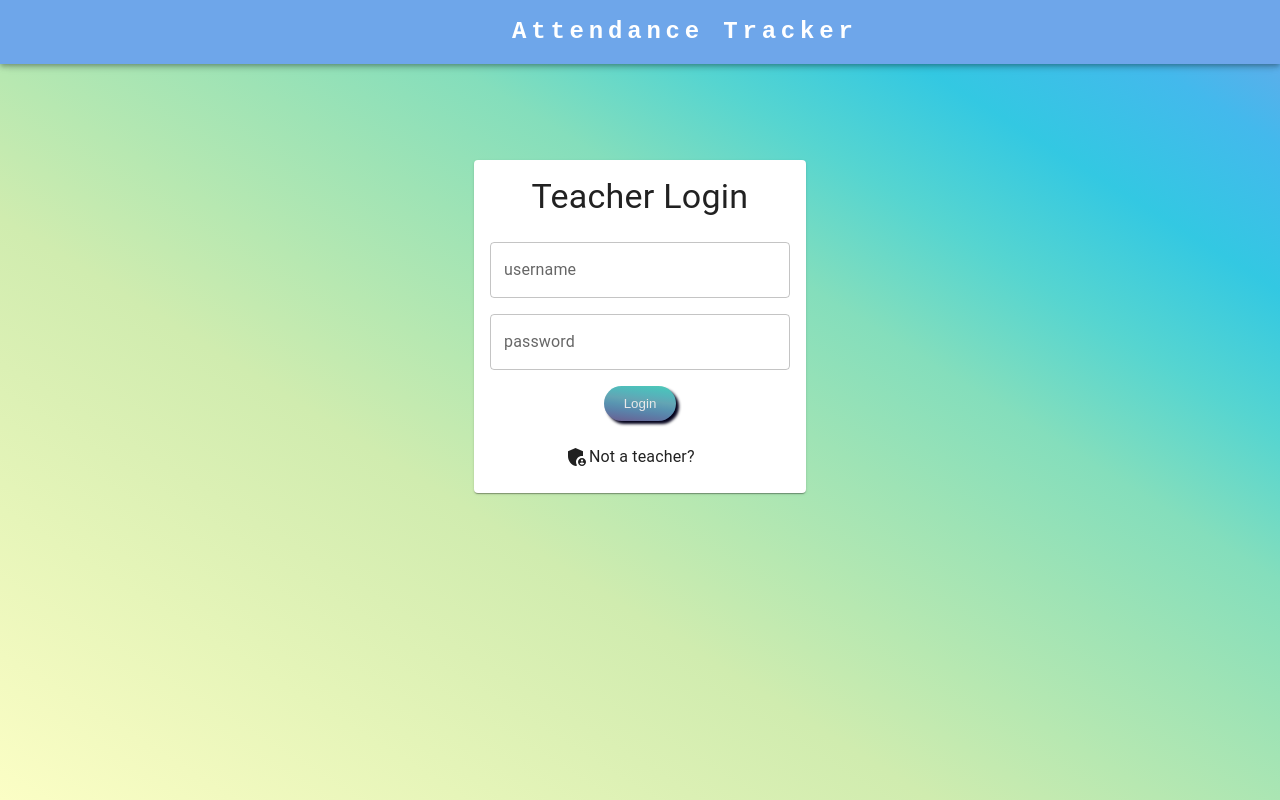
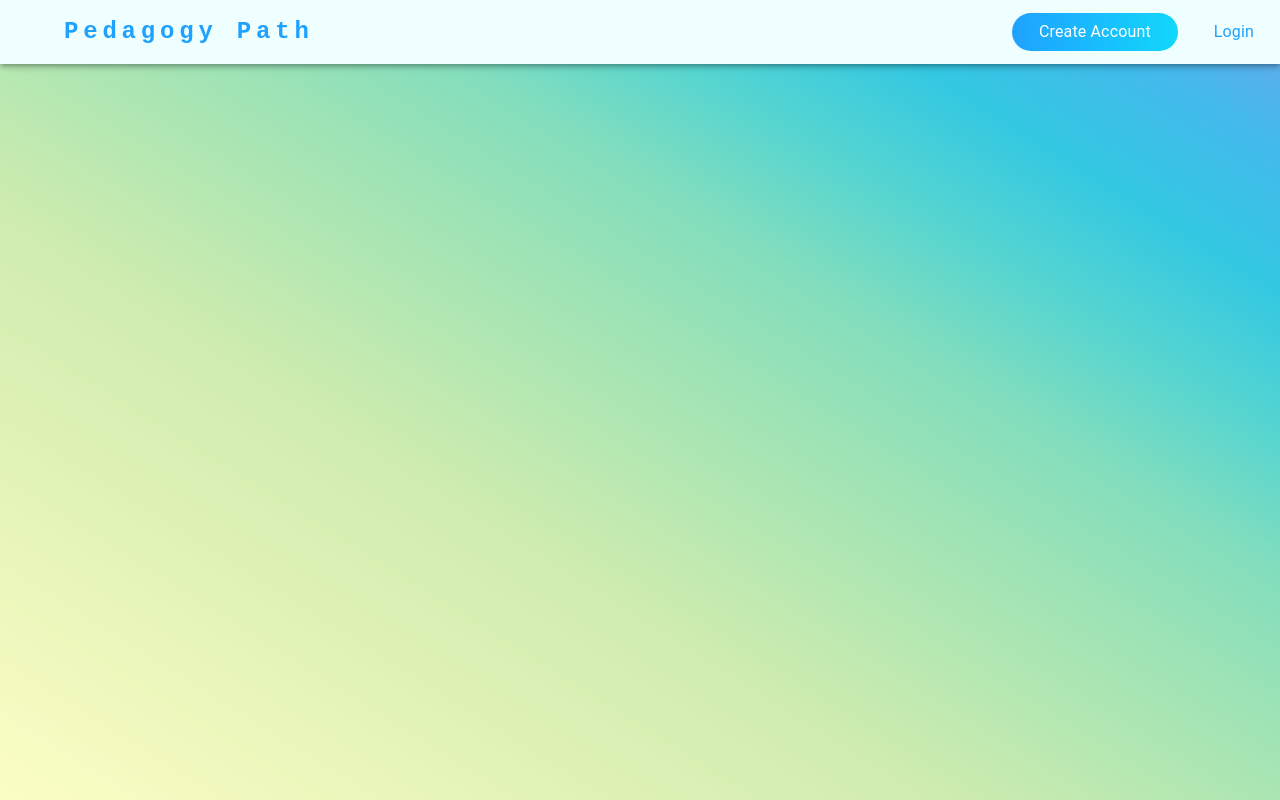
Before and after one commit to katc336/student-attendance-tracker, a React (Vite) app in the folder student-attendance/: page / in a window 1280 px wide. Built offline with nearby package versions, Linux system fonts and the light colour scheme.

Commit message:
update navigation bar

```diff
--- a/student-attendance/src/client/App.css
+++ b/student-attendance/src/client/App.css
@@ -29,6 +29,42 @@
   scale: 1.1;
 }
 
+.nav-bar-button {
+  background-image: linear-gradient(to right, #1FA2FF 0%, #12D8FA 51%, #1FA2FF 100%);
+  margin: 10px;
+  padding: 5px 25px;
+  text-align: center;
+  transition: 0.5s;
+  background-size: 200% auto;
+  color: white;
+  border-radius: 40px;
+  border-color: transparent;
+}
+
+.nav-bar-button:hover {
+  background-position: right center;
+  color: #fff;
+  text-decoration: none;
+}
+
+.login-button {
+  margin: 10px;
+  padding: 5px 15px;
+  border-radius: 40px;
+  border-width: 1px;
+  background-color: transparent;
+  border-color: transparent;
+  color: #1FA2FF;
+  transition: background-image 5s;
+}
+
+.login-button:hover {
+transition: border-color 2s;
+  border-color: #1FA2FF;
+  border-radius: 40px;
+  border-width: 1px;
+}
+
 .link:hover {
   cursor: pointer;
   transition: .5s;
--- a/student-attendance/src/client/content/AppBar/NavBar.tsx
+++ b/student-attendance/src/client/content/AppBar/NavBar.tsx
@@ -1,76 +1,39 @@
 import { useState } from "react";
 import Typography from "@mui/material/Typography"
 import AppBar from "@mui/material/AppBar"
-import Box from '@mui/material/Box';
 import Toolbar from '@mui/material/Toolbar';
-import IconButton from '@mui/material/IconButton';
-import Menu from '@mui/material/Menu';
-import Avatar from '@mui/material/Avatar';
-import Tooltip from '@mui/material/Tooltip';
-import MenuItem from '@mui/material/MenuItem';
 
 const settings = ['Profile', 'Account', 'Dashboard', 'Logout'];
 
 const NavBar: React.FC = () => {
-    const [useractive, setUseractive] = useState(false);
-    const [anchorElUser, setAnchorElUser] = useState<null | HTMLElement>(null);
-    const handleOpenUserMenu = (event: React.MouseEvent<HTMLElement>) => {
-        setAnchorElUser(event.currentTarget);
-    };
-    const handleCloseUserMenu = () => {
-        setAnchorElUser(null);
-    };
     return (
         <div>
-            <AppBar sx={{ backgroundColor: "#6EA6EA" }}>
+            <AppBar sx={{ backgroundColor: "#efffff" }}>
                 <Toolbar disableGutters>
                     <Typography
                         variant="h5"
-                        noWrap
-                        component="a"
-                        href="#app-bar-with-responsive-menu"
                         sx={{
-                            ml: "40vw",
+                            ml: "5vw",
                             flexGrow: 1,
                             fontFamily: 'monospace',
                             fontWeight: 700,
                             letterSpacing: '.3rem',
-                            color: 'inherit',
+                            color: "#1FA2FF",
                             textDecoration: 'none',
                         }}
                     >
-                        Attendance Tracker
+                        Pedagogy Path
                     </Typography>
-                    <Box sx={{ flexGrow: 0 }}>
-                        {useractive && <Tooltip title="Open settings">
-                            <IconButton onClick={handleOpenUserMenu} sx={{ p: 0 }}>
-                                <Avatar alt="Remy Sharp" src="/static/images/avatar/2.jpg" />
-                            </IconButton>
-                        </Tooltip>
-                        }
-                        <Menu
-                            sx={{ mt: '45px' }}
-                            id="menu-appbar"
-                            anchorEl={anchorElUser}
-                            anchorOrigin={{
-                                vertical: 'top',
-                                horizontal: 'right',
-                            }}
-                            keepMounted
-                            transformOrigin={{
-                                vertical: 'top',
-                                horizontal: 'right',
-                            }}
-                            open={Boolean(anchorElUser)}
-                            onClose={handleCloseUserMenu}
-                        >
-                            {settings.map((setting) => (
-                                <MenuItem key={setting} onClick={handleCloseUserMenu}>
-                                    <Typography sx={{ textAlign: 'center' }}>{setting}</Typography>
-                                </MenuItem>
-                            ))}
-                        </Menu>
-                    </Box>
+                    <button className="nav-bar-button">
+                        <Typography>
+                            Create Account
+                        </Typography>
+                    </button>
+                    <button className="login-button">
+                        <Typography>
+                            Login
+                        </Typography>
+                    </button>
                 </Toolbar>
             </AppBar>
         </div>
--- a/student-attendance/src/client/content/Homepage/HomePage.tsx
+++ b/student-attendance/src/client/content/Homepage/HomePage.tsx
@@ -3,53 +3,11 @@ import Card from '@mui/material/Card';
 import CardContent from '@mui/material/CardContent';
 import Stack from '@mui/material/Stack';
 import Typography from '@mui/material/Typography';
-import AdminAuth from './Admin/AdminAuth';
-import TeacherAuth from './Teacher/TeacherAuth';
-import AdminPanelSettingsIcon from '@mui/icons-material/AdminPanelSettings';
 
 const HomePage: React.FC = () => {
-    const [admin, setAdmin] = useState(false);
-    const [teacher, setTeacher] = useState(true);
     return (
-        <div className='center'>
-            <Card>
-                <CardContent>
-                    {admin &&
-                        <div>
-                            <AdminAuth />
-                            <Stack
-                             className='link'
-                                sx={{ mx: "20%", mt: 3 }}
-                                onClick={() => {
-                                    setAdmin(false),
-                                        setTeacher(true)
-                                }}
-                                direction={"row"}>
-                                <Typography>
-                                    Return to teacher sign in
-                                </Typography>
-                            </Stack>
-                        </div>}
-                    {teacher &&
-                        <div>
-                            <TeacherAuth />
-                            <Stack
-                            className='link'
-                                sx={{ mx: "25%", mt: 3 }}
-                                onClick={() => {
-                                    setAdmin(true),
-                                        setTeacher(false)
-                                }}
-                                direction={"row"}>
-                                <AdminPanelSettingsIcon />
-                                <Typography>
-                                    Not a teacher?
-                                </Typography>
-                            </Stack>
-                        </div>
-                    }
-                </CardContent>
-            </Card>
+        <div>
+
         </div>
     )
 }
```
Also changed, not shown: student-attendance/src/client/content/Homepage/LogoComponent.tsx (added, +11 -0 lines), student-attendance/src/client/content/Authorizations/Admin/AdminAuth.tsx (renamed from student-attendance/src/client/content/Homepage/Admin/AdminAuth.tsx), student-attendance/src/client/content/Authorizations/Admin/AdminLogin.tsx (renamed from student-attendance/src/client/content/Homepage/Admin/AdminLogin.tsx), student-attendance/src/client/content/Authorizations/Admin/AdminRegister.tsx (renamed from student-attendance/src/client/content/Homepage/Admin/AdminRegister.tsx), student-attendance/src/client/content/Authorizations/Teacher/TeacherAuth.tsx (renamed from student-attendance/src/client/content/Homepage/Teacher/TeacherAuth.tsx), student-attendance/src/client/content/Authorizations/Teacher/TeacherLogin.tsx (renamed from student-attendance/src/client/content/Homepage/Teacher/TeacherLogin.tsx), student-attendance/src/client/content/Authorizations/Teacher/TeacherRegister.tsx (added).
